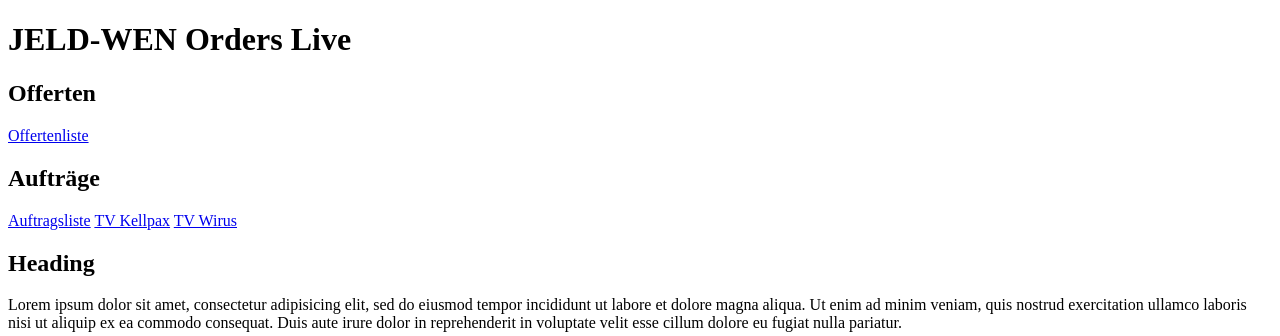
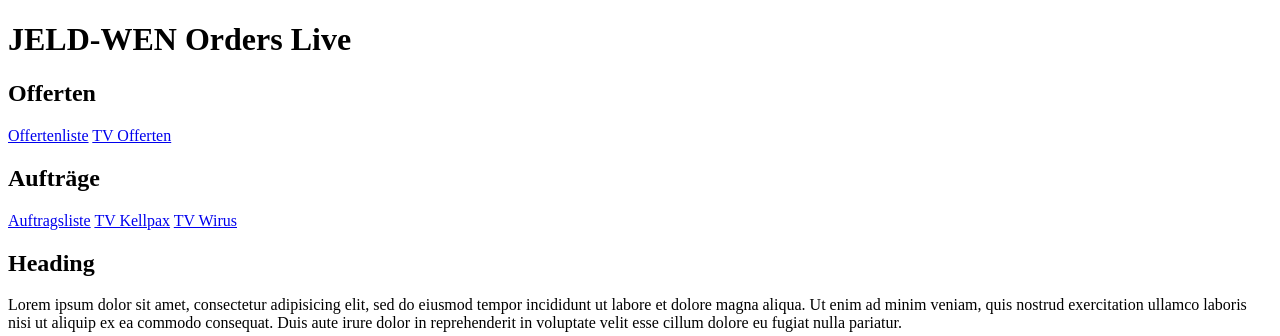
Before and after one commit to eiskop/orderslive.ch, a Yii app: template backend/views/site/index.php in a window 1280 px wide. Shown: the top 336 px of the page. Run offline with PHP 8.4 and a stand-in for Yii, Linux system fonts and the light colour scheme; the template is opened without the code that fills it, so the values that code supplies are empty; some libraries are stand-ins or nearby versions.

Commit message:
added a link for Offer TV on the frontpage

```diff
--- a/backend/views/site/index.php
+++ b/backend/views/site/index.php
@@ -25,6 +25,7 @@ $this->title = 'JELD-WEN Orders Live';
             ?>
 
             <a class="btn btn-lg btn-success" href="index.php?r=offer">Offertenliste</a>
+            <a class="btn btn-lg btn-success" href="index.php?r=offer">TV Offerten</a>
 
         </p>
         <h2>Aufträge</h2>
```
